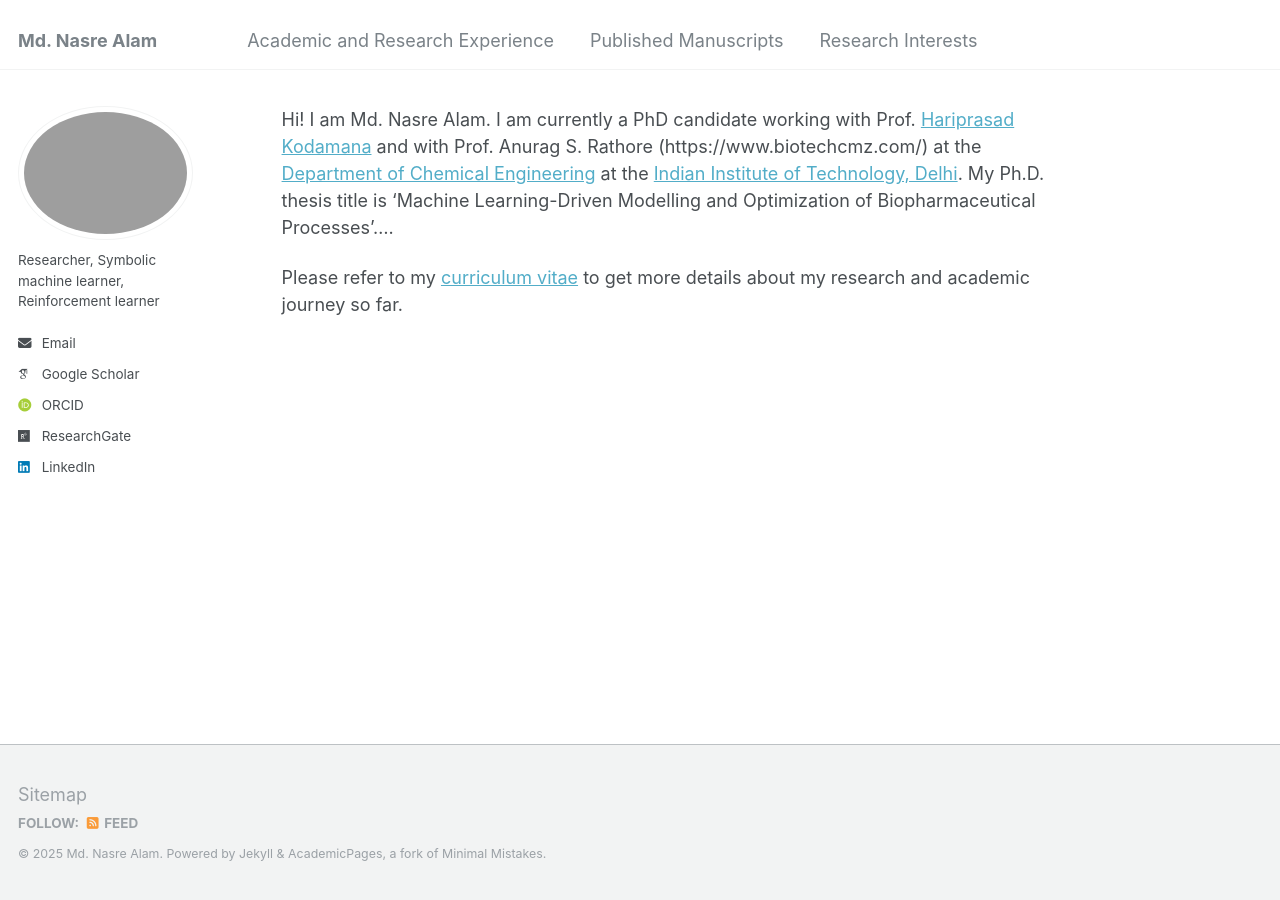
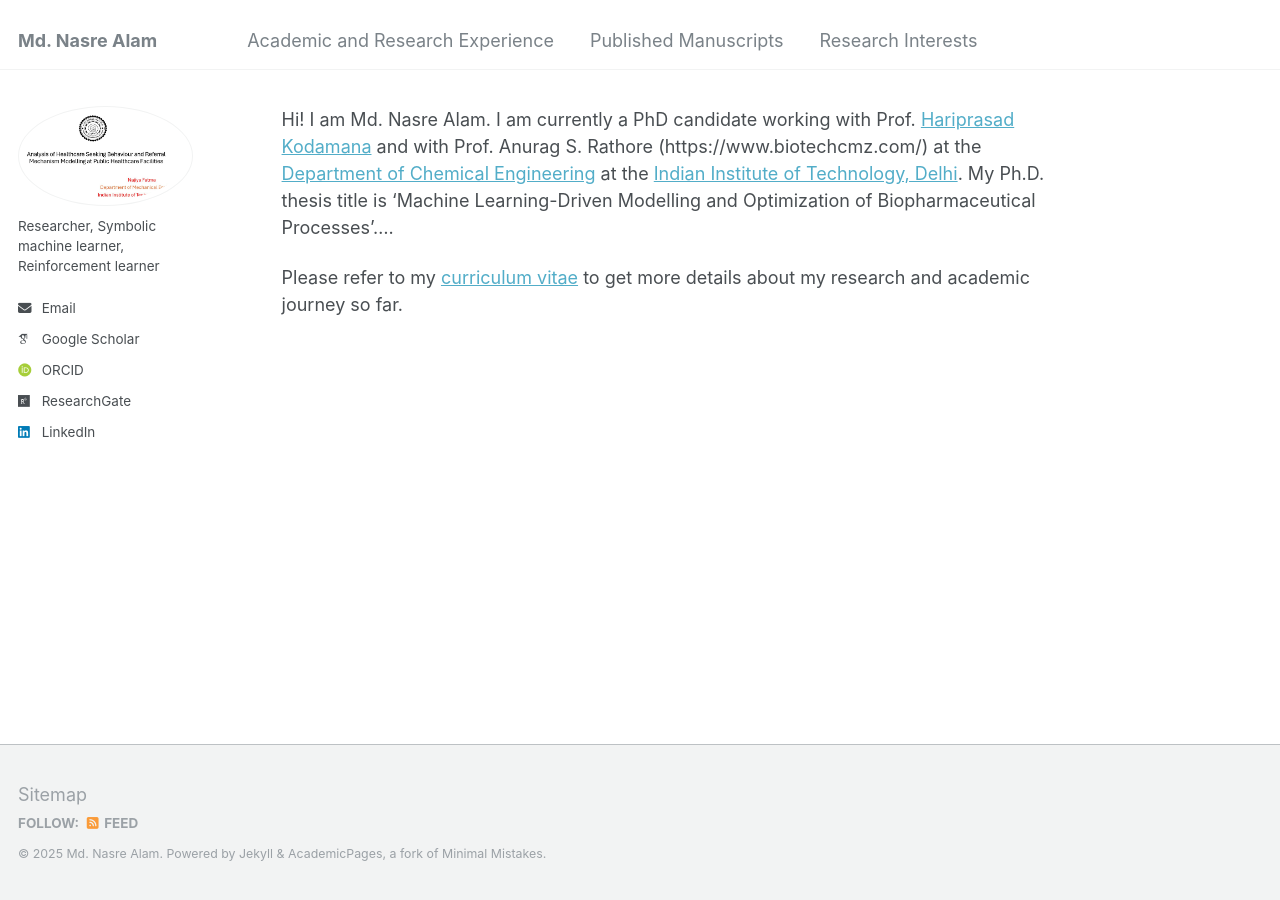
Before and after one commit to mdnasreiit/mdnasreiit.github.io, a Jekyll site: the page built from _pages/about.md, in a window 1280 px wide. Built offline with Jekyll 4.4.1, drawn with Linux system fonts in a browser that asks for light colours; some web fonts are replaced.

Commit message:
Update _config.yml

```diff
--- a/_config.yml
+++ b/_config.yml
@@ -21,7 +21,7 @@ repository               : "mdnasreiit/mdnasreiit.github.io/"
 #               Additional customization can be done by editing /_includes/author-profile.html
 author:
   # Biographic information
-  avatar           : "mdnasreiit.png"
+  avatar           : "mdnasreiitdp.png"
   #name             : "Md. Nasre Alam"
   pronouns         : # example: "she/her"
   bio              : "Researcher, Symbolic machine learner, Reinforcement learner"
```
